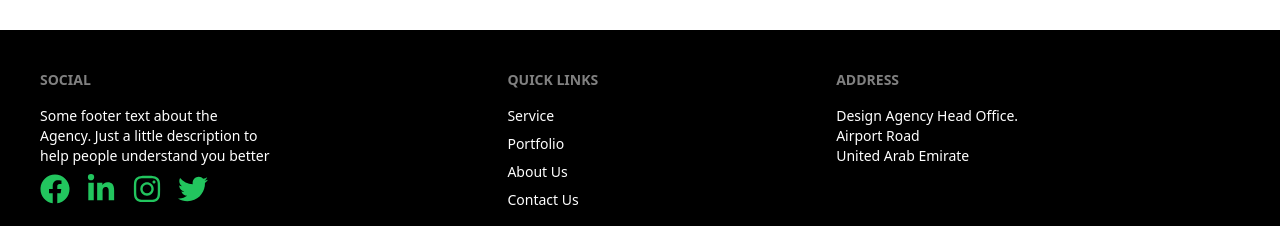
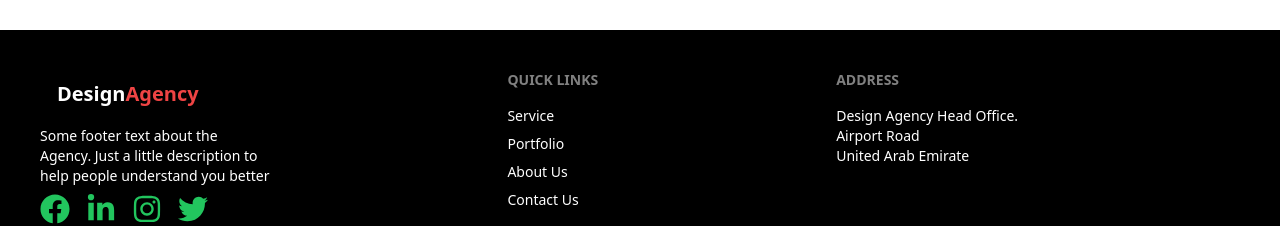
Before and after one commit to Joy5k/Design-agency, a Next.js app: page / in a window 1280 px wide. Shown: the part 2608-2834 px from the top of the page. Built offline with nearby package versions, Linux system fonts and the light colour scheme; no server answers.

Commit message:
added the logo in footer

```diff
--- a/src/app/Pages/Footer/Footer.jsx
+++ b/src/app/Pages/Footer/Footer.jsx
@@ -7,7 +7,7 @@ const Footer = () => {
         <div>
             <footer className="footer p-10 bg-black text-white">
             <nav>
-            <header className="footer-title">Social</header>
+            <Link href="/"  className="btn btn-ghost normal-case text-xl font-bold"><span className='-mr-2'>Design</span><span className='text-red-500'>Agency</span></Link>
             <p>Some footer text about the <br />
               Agency. Just a little description to <br />
               help people understand you better</p>
```
Also changed, not shown: 1 other file (tests, documents, lock files or other folders).
